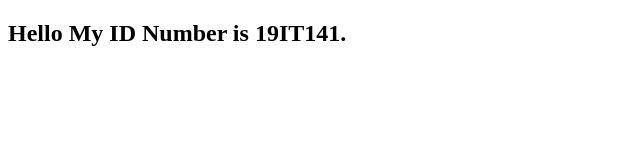
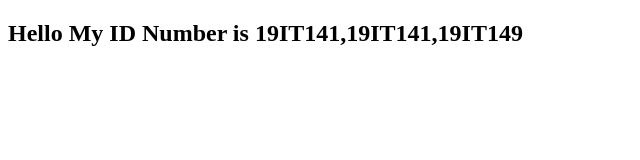
Before and after one commit to ParimalTank/19IT141, a plain HTML site: page index.html in a window 1280 px wide. Shown: the whole page, without its empty margins (0-640 px from the left). Drawn offline with Linux system fonts and the light colour scheme.

Commit message:
Change in Id Number

```diff
--- a/index.html
+++ b/index.html
@@ -7,7 +7,7 @@
     <meta name="viewport" content="width=device-width, initial-scale=1.0">
     <title>19IT141</title>
 </head>
-<h2>Hello My ID Number is 19IT141.</h2>
+<h2>Hello My ID Number is 19IT141,19IT141,19IT149</h2>
 
 <body>
 
```
